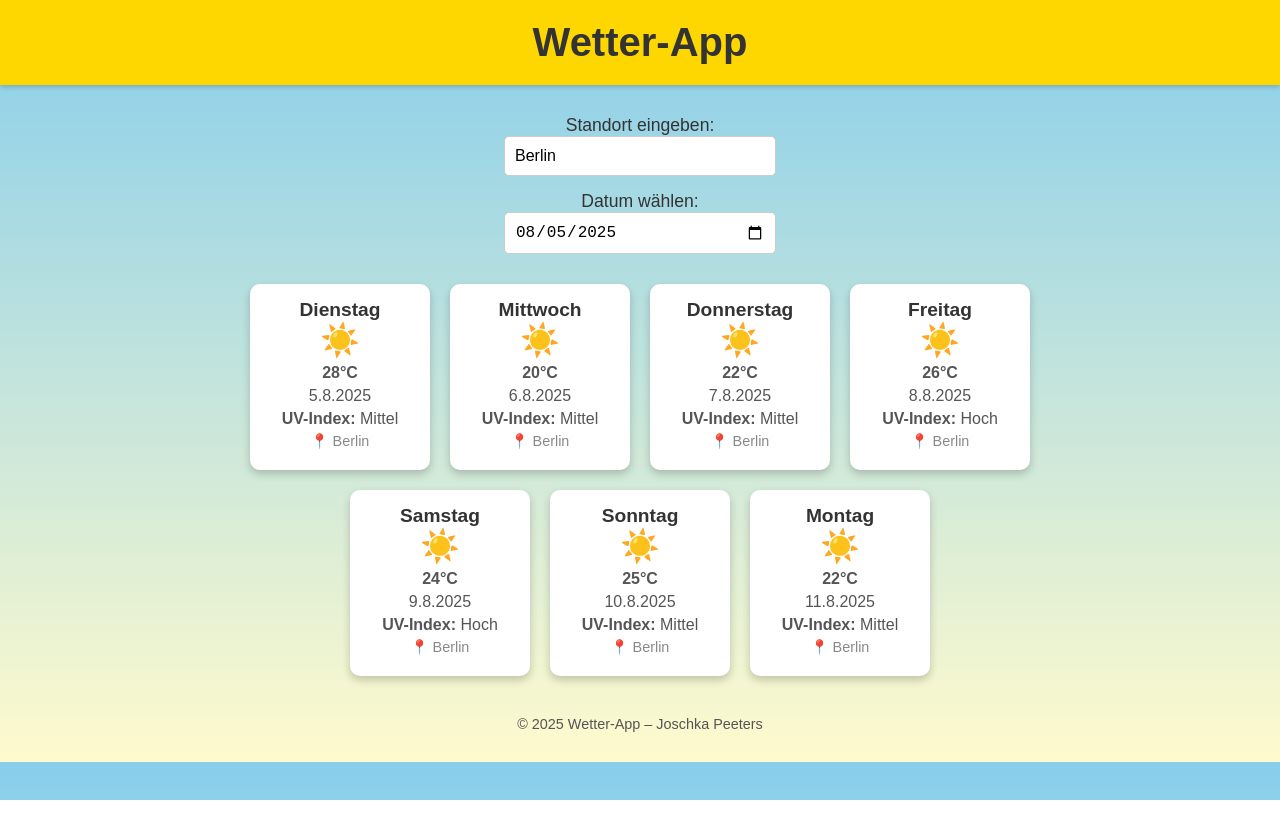
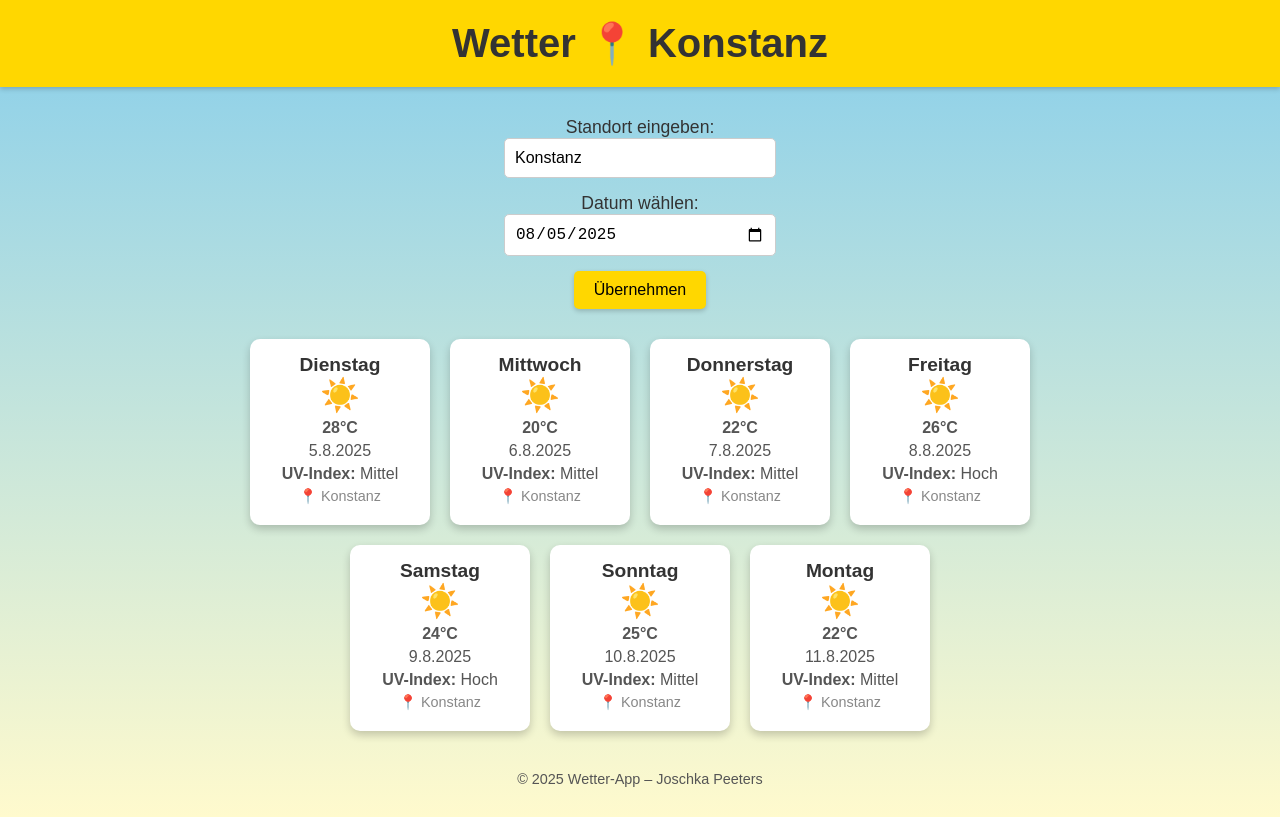
Before and after one commit to Joschka-ctrl/WetterApp, a plain HTML site: page index.html in a window 1280 px wide. Drawn offline with Linux system fonts and the light colour scheme.

Commit message:
Enhance Wetter-App UI with button styling and dynamic header update for location

```diff
--- a/index.html
+++ b/index.html
@@ -56,6 +56,21 @@
             width: 250px;
         }
 
+        button {
+            padding: 10px 20px;
+            font-size: 1rem;
+            border: none;
+            background-color: #FFD700;
+            border-radius: 5px;
+            cursor: pointer;
+            box-shadow: 0 2px 5px rgba(0, 0, 0, 0.2);
+            transition: background-color 0.2s;
+        }
+
+        button:hover {
+            background-color: #e6c200;
+        }
+
         .week-weather {
             display: flex;
             justify-content: center;
@@ -104,9 +119,11 @@
 </head>
 
 <body>
+    <!-- Header -->
     <header>
-        <h1>Wetter-App</h1>
+        <h1 id="header-title">Wetter 📍 Konstanz</h1>
     </header>
+
 
     <div class="container">
         <div class="inputs">
@@ -118,6 +135,7 @@
                 <label for="start-date">Datum wählen:</label><br>
                 <input type="date" id="start-date">
             </div>
+            <button id="apply-button">Übernehmen</button>
         </div>
 
         <div class="week-weather" id="weather-container">
@@ -133,6 +151,7 @@
         const weatherContainer = document.getElementById("weather-container");
         const startDateInput = document.getElementById("start-date");
         const locationInput = document.getElementById("location-input");
+        const applyButton = document.getElementById("apply-button");
 
         const days = ["Sonntag", "Montag", "Dienstag", "Mittwoch", "Donnerstag", "Freitag", "Samstag"];
 
@@ -169,17 +188,17 @@
             }
         }
 
+        // JavaScript: Aktualisiert den Header mit aktuellem Standort
         function updateWeather() {
             const selectedDate = new Date(startDateInput.value);
             const location = locationInput.value.trim() || "Unbekannt";
             if (!isNaN(selectedDate)) {
                 generateWeeklyWeather(selectedDate, location);
+                document.getElementById("header-title").textContent = `Wetter 📍 ${location}`;
             }
         }
 
-        startDateInput.addEventListener("change", updateWeather);
-        locationInput.addEventListener("input", updateWeather);
-
+        // Beim Laden: Standort = Konstanz
         window.addEventListener("DOMContentLoaded", () => {
             const today = new Date();
             const yyyy = today.getFullYear();
@@ -187,9 +206,14 @@
             const dd = String(today.getDate()).padStart(2, '0');
             const formatted = `${yyyy}-${mm}-${dd}`;
             startDateInput.value = formatted;
-            locationInput.value = "Berlin";
+            locationInput.value = "Konstanz";
             updateWeather();
         });
+
+
+        applyButton.addEventListener("click", updateWeather);
+
+
     </script>
 </body>
 
```
